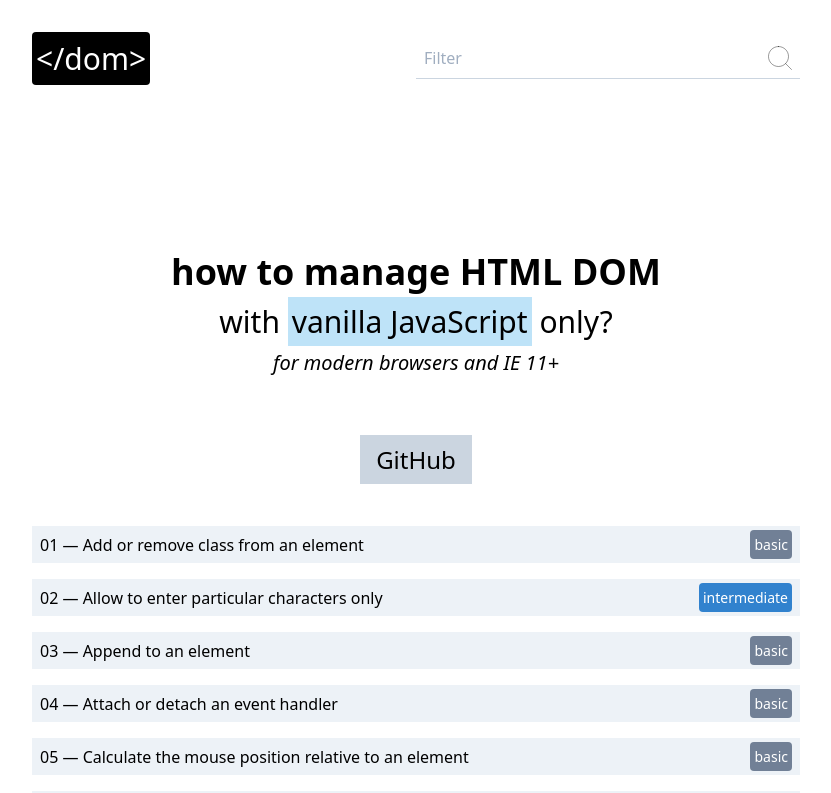
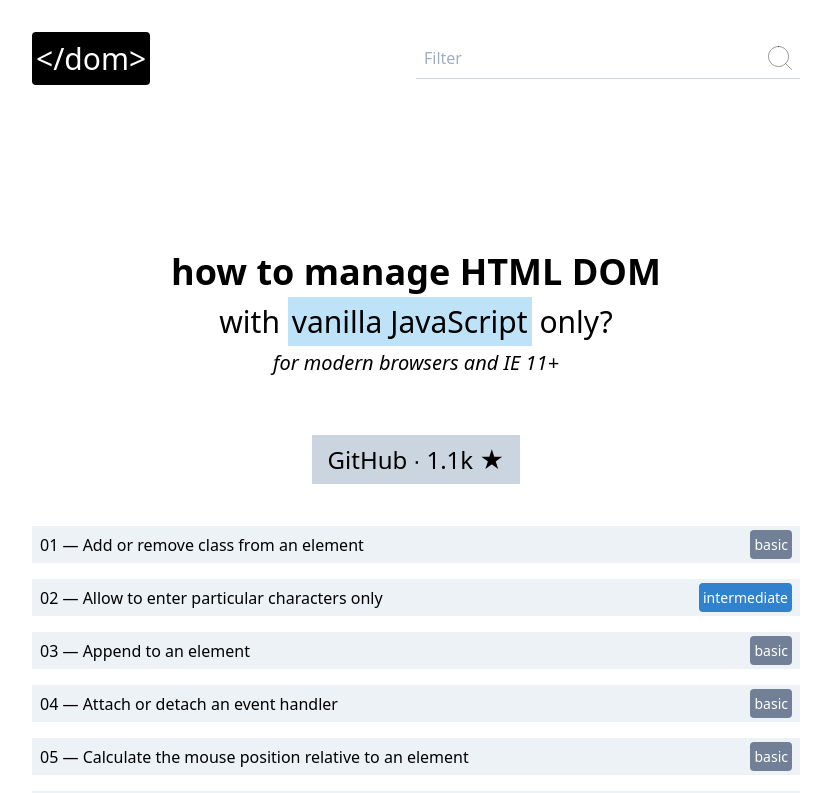
Before and after one commit to cool-guru/html-dom, a React app: page / in a window 1280 px wide. Shown: the top 793 px of the page, without its empty margins (224-1055 px from the left). Built offline with nearby package versions, Linux system fonts and the light colour scheme.

Commit message:
Add number of GitHub stars

```diff
--- a/client/pages/HomePage.tsx
+++ b/client/pages/HomePage.tsx
@@ -28,7 +28,7 @@ const HomePage = () => {
                     style={{ textDecoration: 'none' }}
                     target="_blank"
                 >
-                    GitHub
+                    GitHub ∙ 1.1k ★
                 </a>
             </div>
 
```
